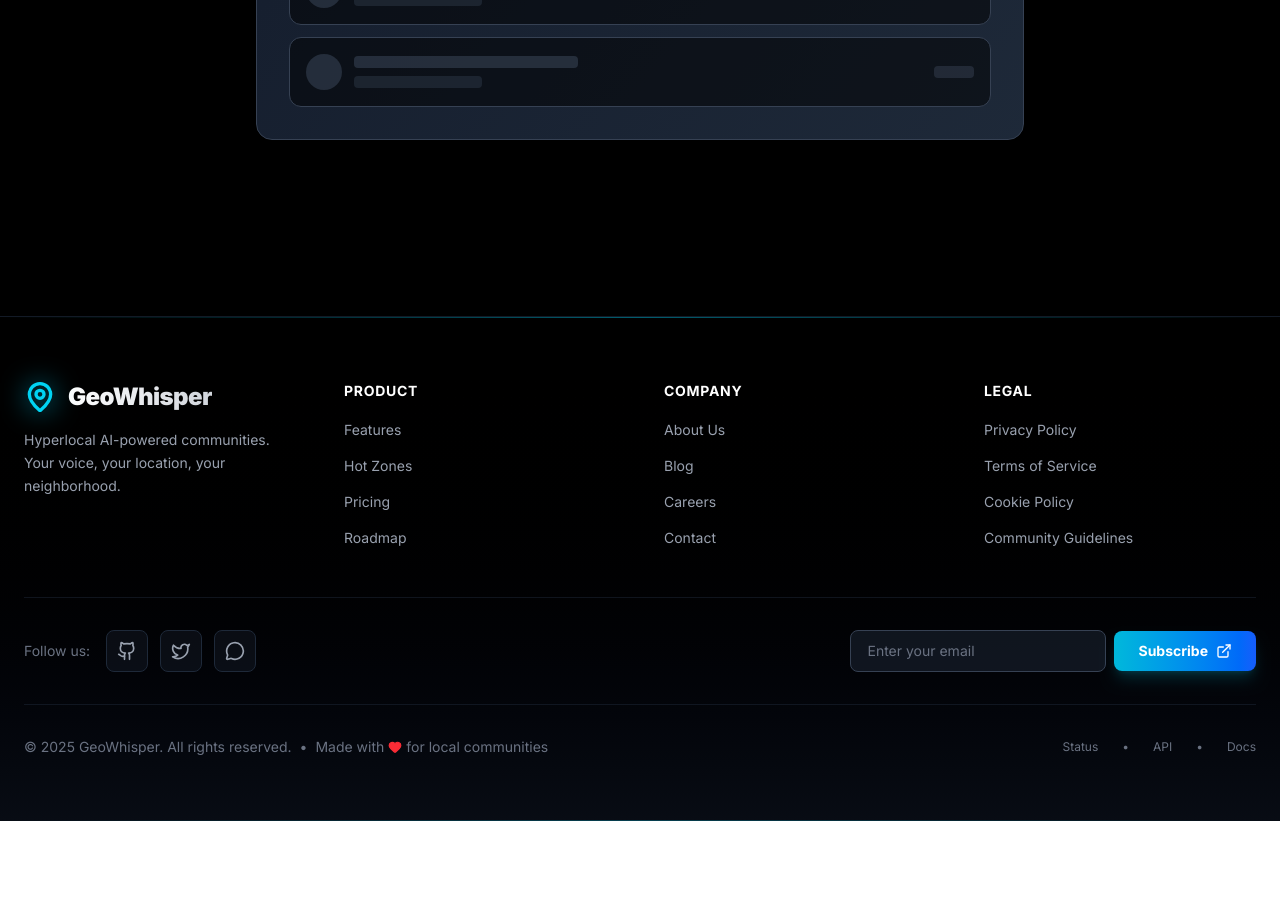
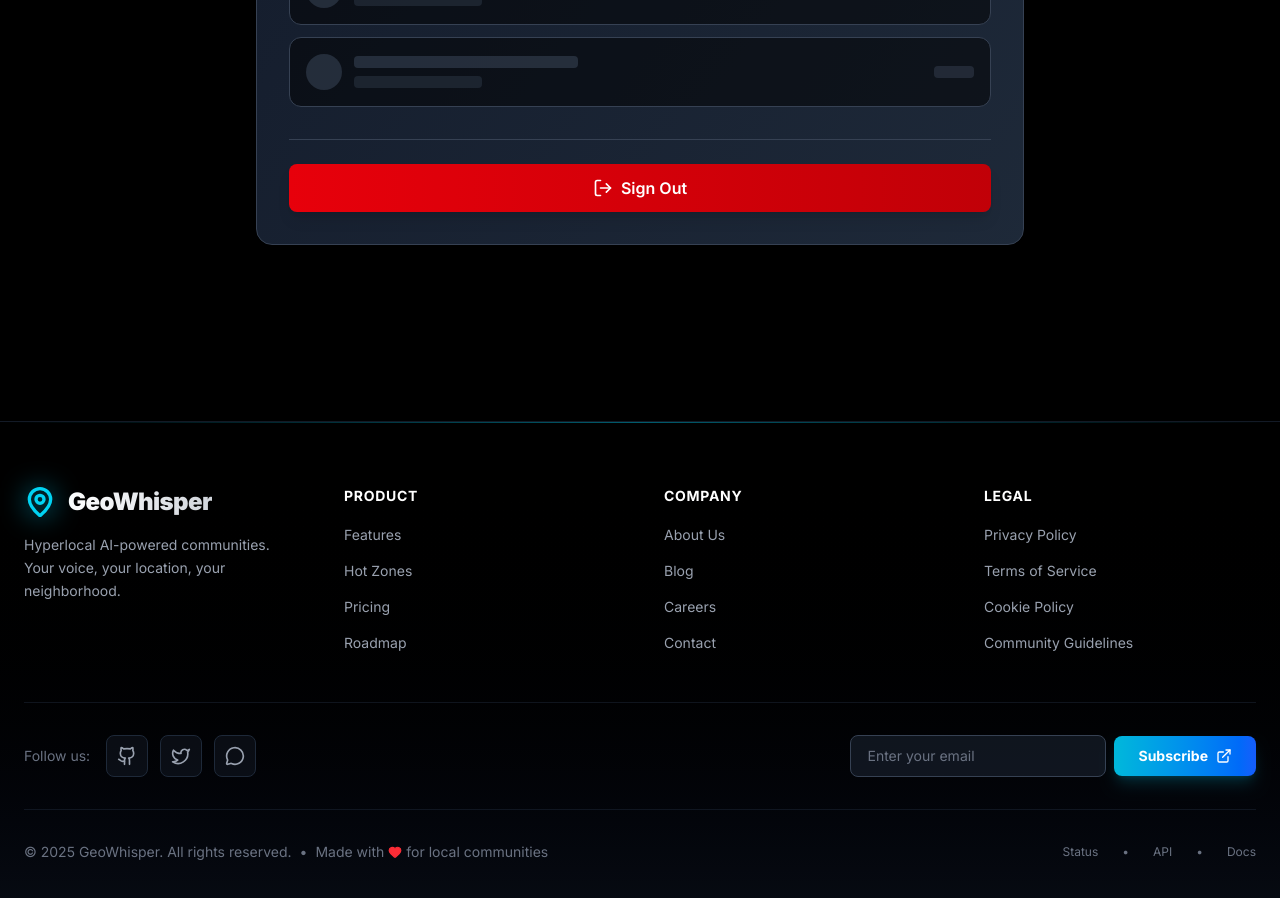
Before and after one commit to suvidhakarkera/GeoWhisper, a Next.js app in the folder frontend/: page /profile in a window 1280 px wide. Shown: the part 880-1778 px from the top of the page. Before the commit the page ends 1701 px from the top, so only its background shows below. Built offline with nearby package versions, Linux system fonts and the light colour scheme; sample sign-in values are in the browser's storage.

Commit message:
Add sign out functionality and button to Profile page

```diff
--- a/frontend/app/profile/page.tsx
+++ b/frontend/app/profile/page.tsx
@@ -5,7 +5,7 @@ import { useRouter } from 'next/navigation';
 import { motion } from 'framer-motion';
 import Navbar from '@/components/Navbar';
 import Footer from '@/components/Footer';
-import { User as UserIcon, CalendarDays, BarChart3, MapPinned } from 'lucide-react';
+import { User as UserIcon, CalendarDays, BarChart3, MapPinned, LogOut } from 'lucide-react';
 
 export default function ProfilePage() {
   const router = useRouter();
@@ -42,6 +42,21 @@ export default function ProfilePage() {
 
   // Placeholder skeleton items for recent zones
   const recentSkeleton = Array.from({ length: 3 });
+
+  const handleSignOut = () => {
+    // Clear all authentication data from storage
+    localStorage.removeItem('authToken');
+    localStorage.removeItem('firebaseUid');
+    localStorage.removeItem('userEmail');
+    localStorage.removeItem('username');
+    sessionStorage.removeItem('authToken');
+    sessionStorage.removeItem('firebaseUid');
+    sessionStorage.removeItem('userEmail');
+    sessionStorage.removeItem('username');
+
+    // Redirect to home page
+    router.push('/');
+  };
 
   // Show loading state while checking auth
   if (isLoading) {
@@ -127,6 +142,19 @@ export default function ProfilePage() {
                 ))}
               </div>
             </div>
+
+            {/* Sign Out Button */}
+            <div className="mt-8 pt-6 border-t border-gray-700">
+              <motion.button
+                onClick={handleSignOut}
+                whileHover={{ scale: 1.02 }}
+                whileTap={{ scale: 0.98 }}
+                className="w-full bg-gradient-to-r from-red-600 to-red-700 hover:from-red-700 hover:to-red-800 text-white py-3 rounded-lg font-semibold flex items-center justify-center gap-2 transition-all shadow-lg hover:shadow-red-500/30"
+              >
+                <LogOut className="w-5 h-5" />
+                Sign Out
+              </motion.button>
+            </div>
           </div>
         </motion.div>
       </div>
```
